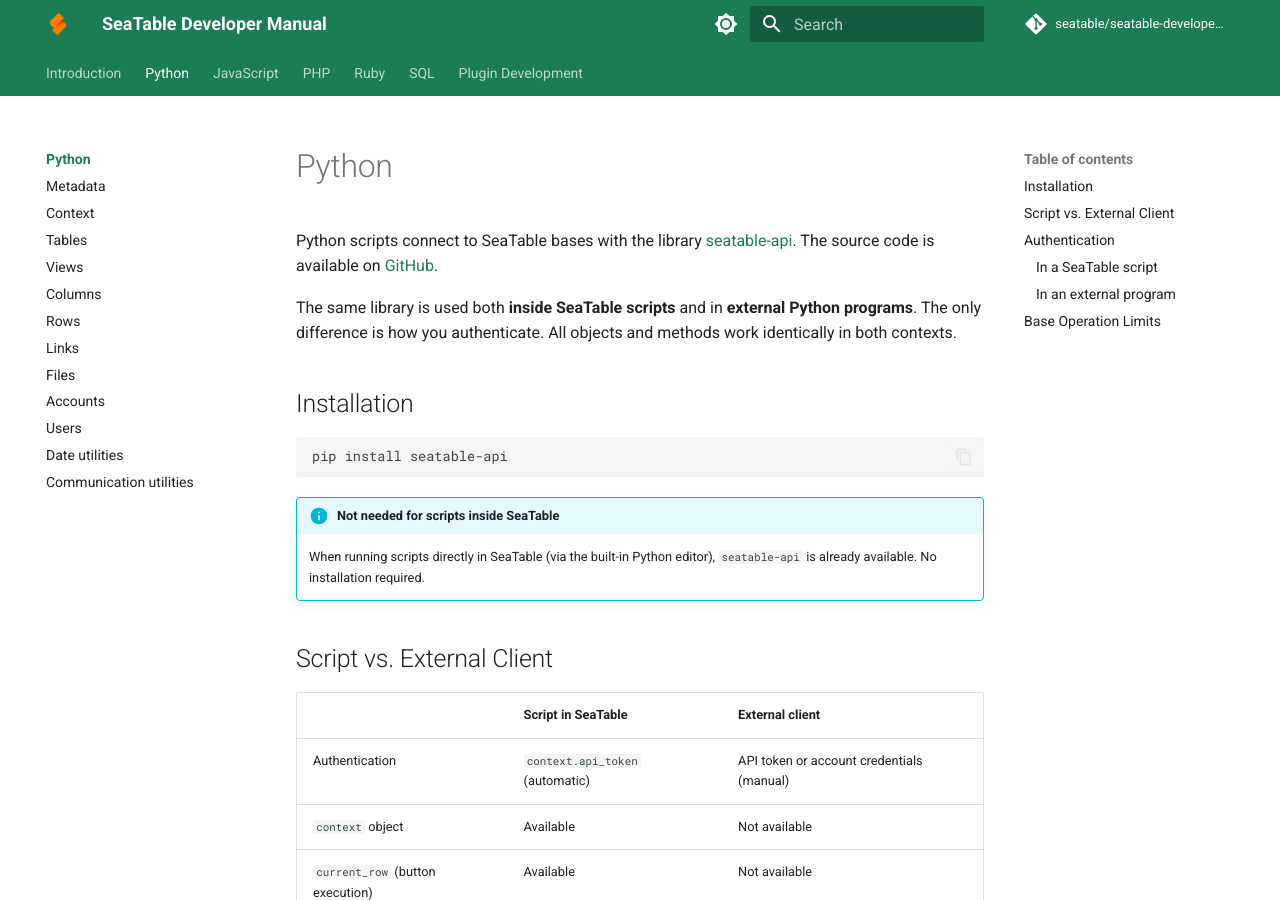
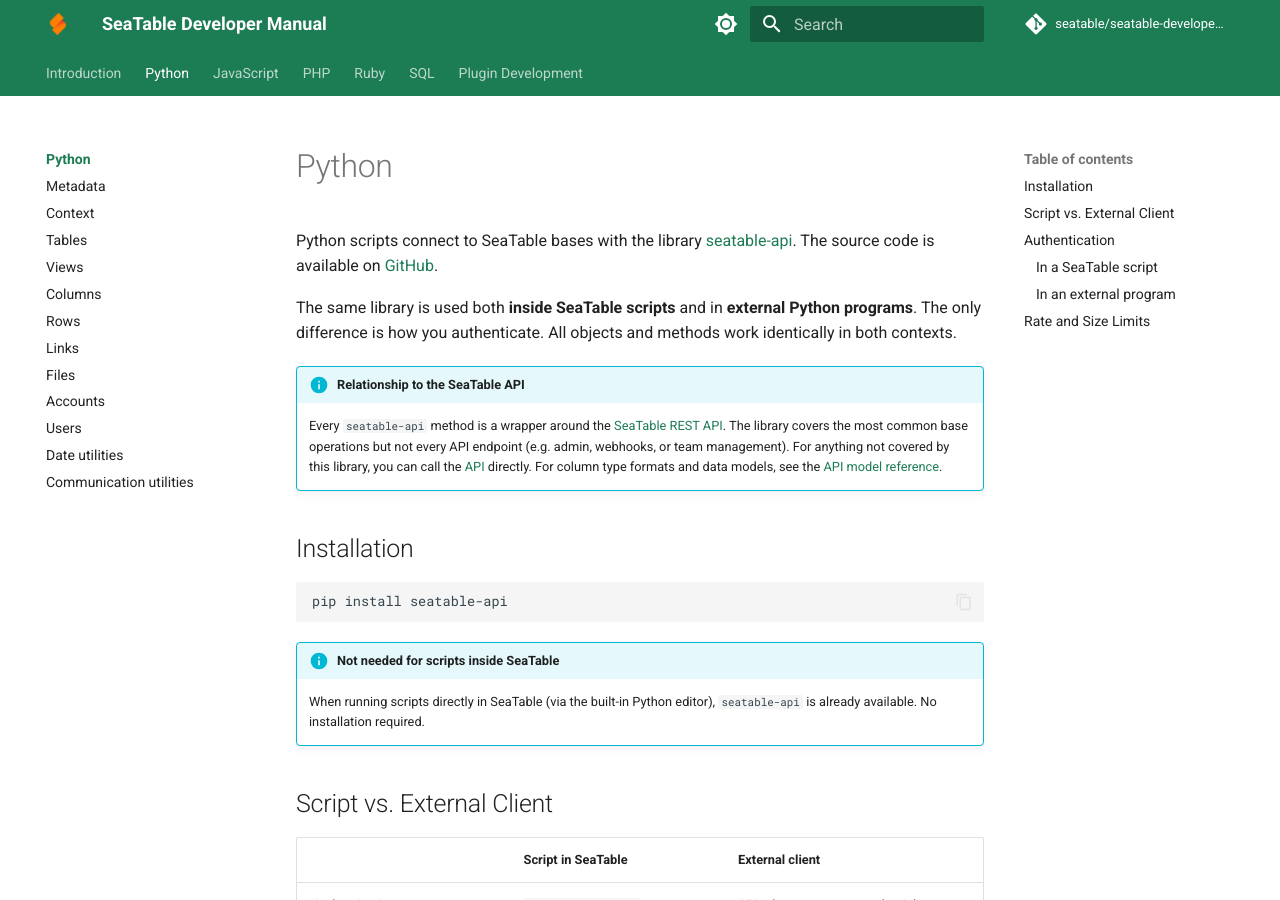
Before and after one commit to seatable/seatable-developer-docs, an MkDocs documentation site: the page built from docs/python/index.md, in a window 1280 px wide and 900 px high. Built offline with MkDocs 1.6.1 and Material for MkDocs 9.7.7, drawn with Linux system fonts in a browser that asks for light colours; comment, search, counter and statistics services are not loaded; some of the changed text lies outside the part shown.

Commit message:
Clarify relationship between client libraries and REST API
- index.md: Fix misleading "complete function reference" claim — the
  client libraries cover common operations, not all API endpoints.
- python/index.md: Add info box explaining that seatable-api wraps the
  REST API. Link to API reference for endpoints not covered by the
  library and for column type documentation. Rename "Base Operation
  Limits" to "Rate and Size Limits" and connect to the API explanation.

Co-Authored-By: Claude Opus 4.6 (1M context) <noreply@anthropic.com>

````diff
--- a/docs/python/index.md
+++ b/docs/python/index.md
@@ -3,6 +3,10 @@
 Python scripts connect to SeaTable bases with the library [seatable-api](https://pypi.org/project/seatable-api/). The source code is available on [GitHub](https://github.com/seatable/seatable-api-python).
 
 The same library is used both **inside SeaTable scripts** and in **external Python programs**. The only difference is how you authenticate. All objects and methods work identically in both contexts.
+
+!!! info "Relationship to the SeaTable API"
+
+    Every `seatable-api` method is a wrapper around the [SeaTable REST API](https://api.seatable.com). The library covers the most common base operations but not every API endpoint (e.g. admin, webhooks, or team management). For anything not covered by this library, you can call the [API](https://api.seatable.com) directly. For column type formats and data models, see the [API model reference](https://api.seatable.com/reference/models).
 
 ## Installation
 
@@ -85,9 +89,9 @@ base.auth()
             base.auth()
     ```
 
-## Base Operation Limits
+## Rate and Size Limits
 
-Python scripts rely on the [SeaTable API](https://api.seatable.com) and are subject to [rate](https://api.seatable.com/reference/limits#general-rate-limits) and [size](https://api.seatable.com/reference/limits#size-limits) limits. Tips to stay within limits:
+Since every method call is an API request, scripts are subject to [rate](https://api.seatable.com/reference/limits#general-rate-limits) and [size](https://api.seatable.com/reference/limits#size-limits) limits. Tips to stay within limits:
 
 - Be careful with operations in `for` or `while` loops
 - Use **batch operations** whenever possible:
````
Also changed, not shown: docs/index.md (+1 -1 lines).
